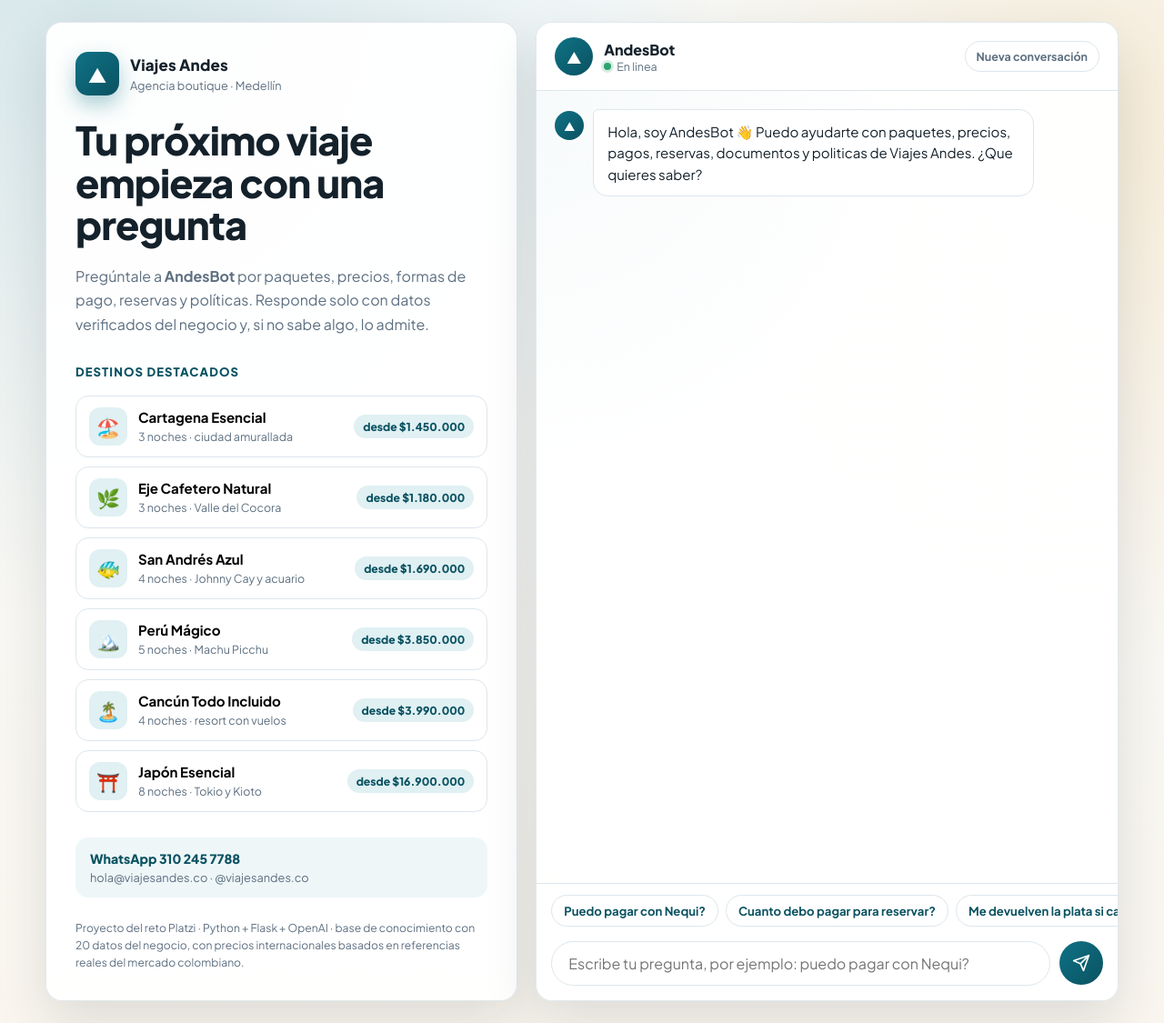
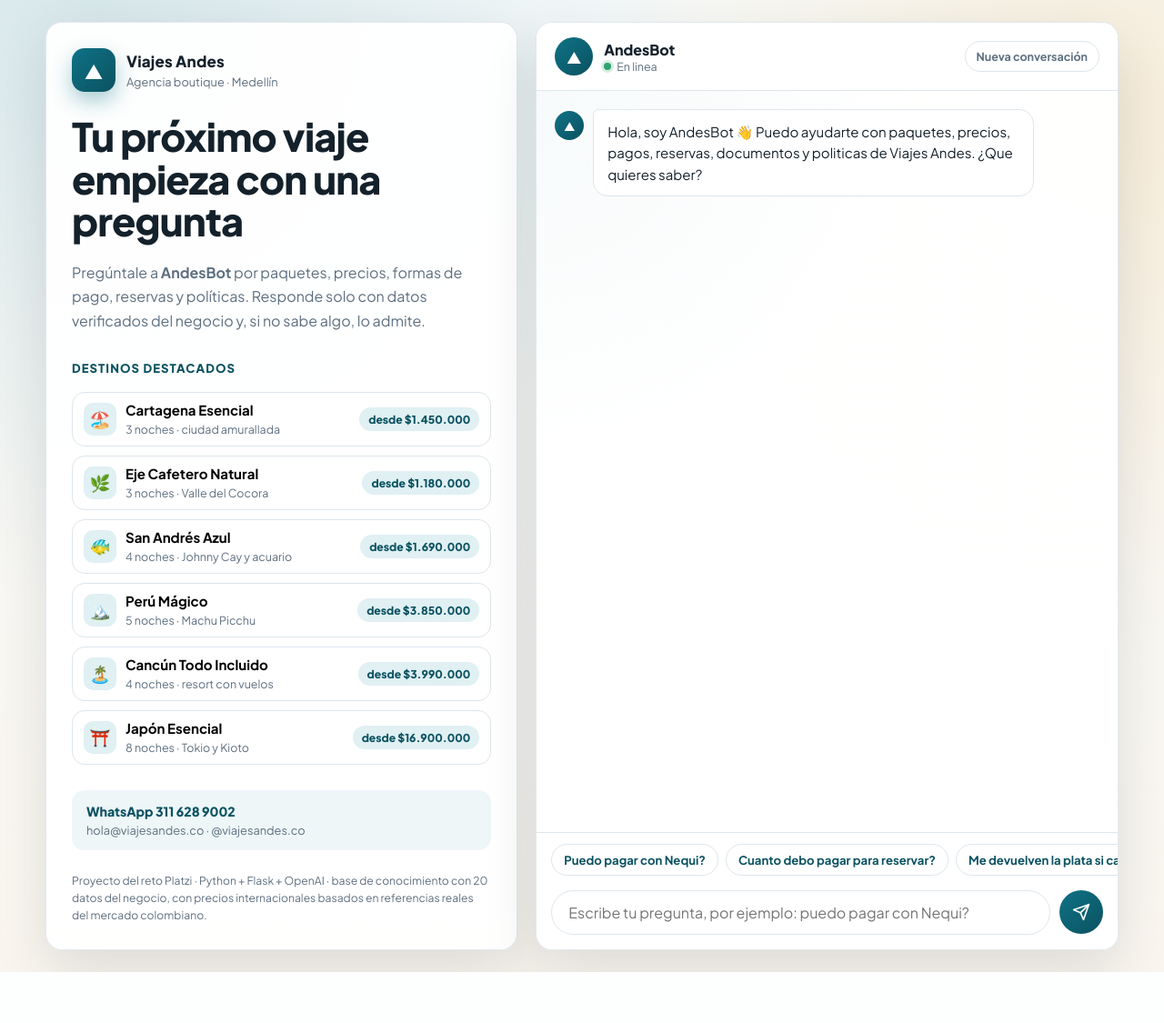
Before and after one commit to Chuchomen/asistente-viajes-andes, a Flask app: page / in a window 1280 px wide. Shown: the whole page at 91% size. After the commit the page ends 1069 px from the top, so only its background shows below. Run offline with Flask 3, Linux system fonts and the light colour scheme.

Commit message:
UX: chat con scroll interno y numero de WhatsApp real
- El layout se fija al alto de la pantalla: el chat y el panel de info
  scrollean cada uno por dentro, la pagina ya no crece con los mensajes.
- En movil el chat ocupa la pantalla completa con el input siempre visible.
- Tarjetas de destino mas compactas.
- WhatsApp actualizado a 311 628 9002 en base de conocimiento, prompt,
  fallback y link de la web.
- Archivos reescritos como UTF-8 sin BOM y lectura del JSON tolerante a BOM.

Co-Authored-By: Claude Fable 5 <noreply@anthropic.com>

```diff
--- a/agent_core.py
+++ b/agent_core.py
@@ -37,7 +37,7 @@ def normalize(text):
 
 
 def load_knowledge_base(path=KNOWLEDGE_PATH):
-    with open(path, "r", encoding="utf-8") as file:
+    with open(path, "r", encoding="utf-8-sig") as file:
         return json.load(file)
 
 
@@ -89,5 +89,5 @@ def fallback_answer():
     return (
         "No tengo ese dato en la base de conocimiento de Viajes Andes. "
         "Para no inventarte informacion, te recomiendo escribir al WhatsApp "
-        "310 245 7788 y un asesor lo confirma contigo."
+        "311 628 9002 y un asesor lo confirma contigo."
     )
--- a/app.py
+++ b/app.py
@@ -53,7 +53,7 @@ Como trabajas:
    cortas: destino y fechas, viajeros, paquete base y que incluye, precio estimado
    total (aclara que es tarifa "desde" y de referencia), abono para reservar,
    fecha limite del saldo y documentos necesarios.
-5. Menciona el WhatsApp 310 245 7788 SOLO en dos casos: al cerrar un resumen listo
+5. Menciona el WhatsApp 311 628 9002 SOLO en dos casos: al cerrar un resumen listo
    para confirmar con un asesor, o cuando pidan algo que no esta en la base.
    NO lo repitas en cada mensaje.
 
--- a/knowledge_base.json
+++ b/knowledge_base.json
@@ -74,7 +74,7 @@
     "category": "Atencion",
     "title": "Destinos bajo solicitud",
     "keywords": ["otro destino", "cotizacion", "medida", "personalizado", "catalogo", "crucero", "luna de miel"],
-    "answer": "Si el destino que buscas no esta en el catalogo (otros paises, cruceros, lunas de miel o planes a la medida), lo cotizamos bajo solicitud: un asesor arma el plan segun tus fechas, presupuesto y numero de viajeros. Escribenos al WhatsApp 310 245 7788."
+    "answer": "Si el destino que buscas no esta en el catalogo (otros paises, cruceros, lunas de miel o planes a la medida), lo cotizamos bajo solicitud: un asesor arma el plan segun tus fechas, presupuesto y numero de viajeros. Escribenos al WhatsApp 311 628 9002."
   },
   {
     "id": "incluye",
@@ -137,6 +137,6 @@
     "category": "Contacto",
     "title": "Canales de contacto",
     "keywords": ["contacto", "whatsapp", "telefono", "instagram", "correo", "email"],
-    "answer": "Puedes escribirnos al WhatsApp 310 245 7788, al correo hola@viajesandes.co o en Instagram como @viajesandes.co."
+    "answer": "Puedes escribirnos al WhatsApp 311 628 9002, al correo hola@viajesandes.co o en Instagram como @viajesandes.co."
   }
 ]
--- a/static/styles.css
+++ b/static/styles.css
@@ -22,6 +22,7 @@
 body {
   min-height: 100vh;
   margin: 0;
+  padding: 24px 0;
   color: var(--ink);
   background:
     radial-gradient(circle at 8% 0%, rgba(15, 114, 133, 0.14), transparent 42%),
@@ -36,8 +37,9 @@ input {
 
 .layout {
   width: min(1180px, calc(100% - 32px));
-  min-height: calc(100vh - 48px);
-  margin: 24px auto;
+  height: calc(100vh - 48px);
+  min-height: 540px;
+  margin: 0 auto;
   display: grid;
   grid-template-columns: minmax(320px, 0.94fr) minmax(380px, 1.16fr);
   gap: 20px;
@@ -56,7 +58,10 @@ input {
   display: flex;
   flex-direction: column;
   gap: 6px;
-  padding: 32px;
+  padding: 28px;
+  min-height: 0;
+  overflow-y: auto;
+  scrollbar-width: thin;
 }
 
 .brand {
@@ -128,9 +133,9 @@ h2 {
 .destination {
   display: flex;
   align-items: center;
-  gap: 12px;
+  gap: 10px;
   width: 100%;
-  padding: 12px 14px;
+  padding: 9px 12px;
   border: 1px solid var(--line);
   border-radius: 14px;
   background: var(--white);
@@ -153,11 +158,11 @@ h2 {
 .destination-emoji {
   display: grid;
   place-items: center;
-  width: 42px;
-  height: 42px;
+  width: 36px;
+  height: 36px;
   flex-shrink: 0;
-  border-radius: 12px;
-  font-size: 1.3rem;
+  border-radius: 10px;
+  font-size: 1.15rem;
   background: var(--accent-soft);
 }
 
@@ -224,7 +229,7 @@ h2 {
 /* ---------- Chat panel ---------- */
 
 .chat-panel {
-  min-height: 660px;
+  min-height: 0;
   display: grid;
   grid-template-rows: auto 1fr auto auto;
   overflow: hidden;
@@ -313,7 +318,9 @@ h2 {
   flex-direction: column;
   gap: 12px;
   padding: 20px;
+  min-height: 0;
   overflow-y: auto;
+  scrollbar-width: thin;
   background:
     linear-gradient(rgba(255, 255, 255, 0.6), rgba(255, 255, 255, 0.6)),
     radial-gradient(circle at top left, rgba(15, 114, 133, 0.08), transparent 40%);
@@ -541,19 +548,27 @@ h2 {
 /* ---------- Responsive ---------- */
 
 @media (max-width: 900px) {
+  body {
+    padding: 12px 0;
+  }
+
   .layout {
     grid-template-columns: 1fr;
     width: min(100% - 20px, 680px);
-    margin: 12px auto;
+    height: auto;
+    min-height: 0;
+    margin: 0 auto;
   }
 
   .chat-panel {
     order: -1;
-    min-height: 78vh;
+    height: calc(100dvh - 24px);
+    min-height: 480px;
   }
 
   .info-panel {
     padding: 24px;
+    overflow-y: visible;
   }
 }
 
--- a/templates/index.html
+++ b/templates/index.html
@@ -89,8 +89,8 @@
         </div>
 
         <div class="contact">
-          <a href="https://wa.me/573102457788" target="_blank" rel="noopener">
-            WhatsApp 310 245 7788
+          <a href="https://wa.me/573116289002" target="_blank" rel="noopener">
+            WhatsApp 311 628 9002
           </a>
           <span>hola@viajesandes.co &middot; @viajesandes.co</span>
         </div>
```
